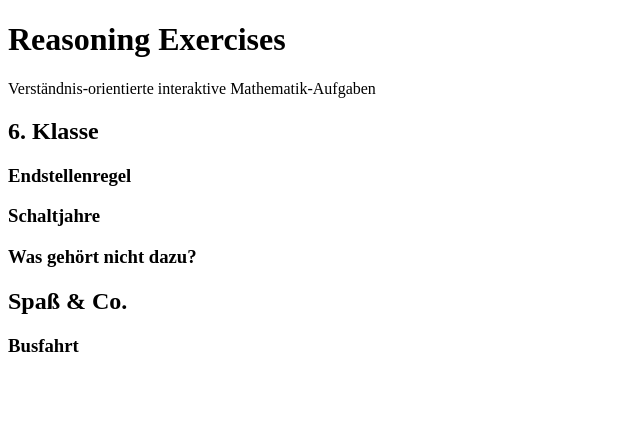
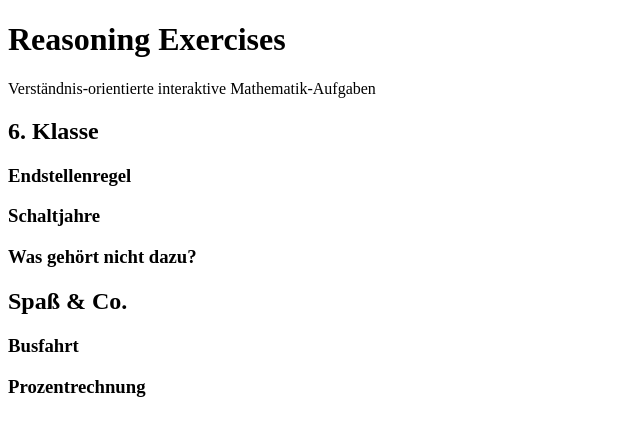
Before and after one commit to Entkenntnis/0815-mathe, a Next.js app: page / in a window 1280 px wide. Shown: the top 436 px of the page, without its empty margins (0-640 px from the left). Built offline with nearby package versions, Linux system fonts and the light colour scheme.

Commit message:
fixes #22

```diff
--- a/src/data/exercises.tsx
+++ b/src/data/exercises.tsx
@@ -138,4 +138,38 @@ export const exercisesData: ExerciseData[] = [
     ),
     category: '6. Klasse',
   },
+  {
+    id: 5,
+    title: 'Prozentrechnung',
+    text: (
+      <>
+        <p>
+          Die Mathe-Lehrerin kommt nach einer Schulaufgabe frustriert in die
+          Klasse und sagt: 75% der Klasse kann nicht Prozentrechnen!
+        </p>
+        <p>
+          Darauf hin meldet sich Luca und fragt: Aber wir sind gar nicht 75
+          Personen in der Klasse?
+        </p>
+        <p>
+          Die Lehrerin verlässt darauf verzweifelt das Klassenzimmer. Welchen
+          Fehler hat Luca gemacht?
+        </p>
+      </>
+    ),
+    words: [
+      'Luca',
+      'hat',
+      'Prozentsatz',
+      'und',
+      'Grundwert',
+      'verwechselt',
+      'Prozentwert',
+    ],
+    solutions: [
+      'Luca hat Prozentsatz und Grundwert verwechselt',
+      'Luca hat Grundwert und Prozentsatz verwechselt',
+    ],
+    category: 'Spaß & Co.',
+  },
 ]
```
